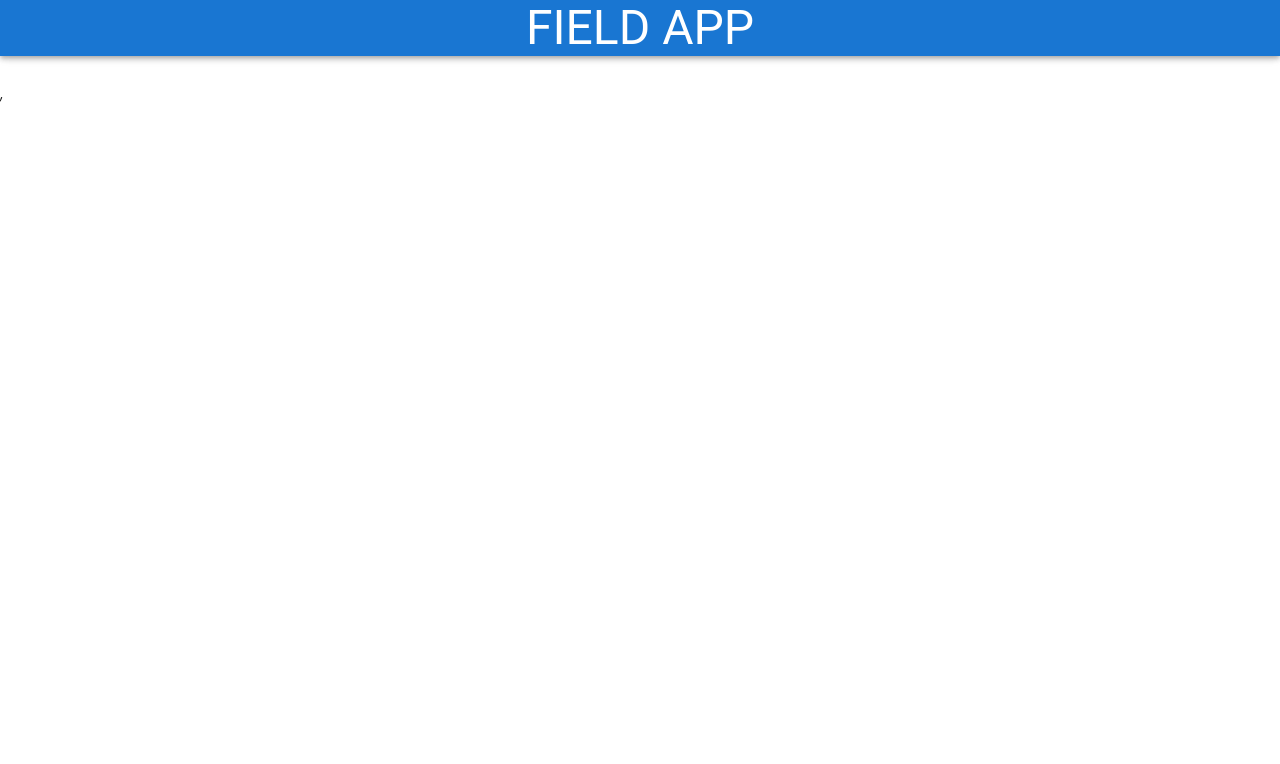
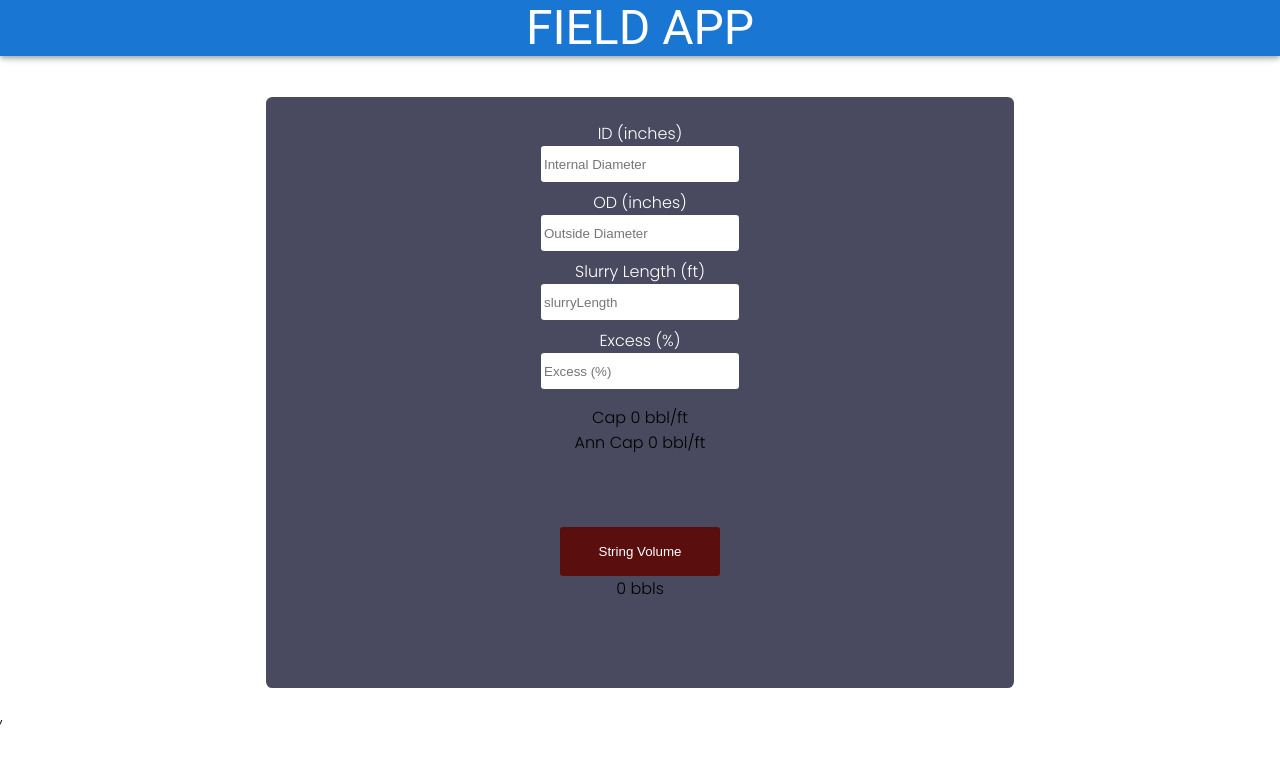
Before and after one commit to Alexcoder/riglex, a React (Create React App) app: page /select/volume-capacity in a window 1280 px wide. Shown: the top 764 px of the page. Built offline with nearby package versions, Linux system fonts and the light colour scheme.

Commit message:
volume and capacity

```diff
--- a/src/App.js
+++ b/src/App.js
@@ -1,7 +1,7 @@
 import React from 'react';
 import {Switch, Route} from 'react-router-dom';
 import {Home, Navigation, ConversionPage, FieldCementing, ResultPrimary, ResultPlug ,Additive, Header,
-        BumpPressure} from './components';
+        BumpPressure, Volume_Capacity} from './components';
 
 
 function App() {
@@ -18,6 +18,7 @@ function App() {
        <Route path="/select/result-plug" exact component={ResultPlug}/>
        <Route path="/select/additive" exact component={Additive}/>
        <Route path="/select/bump-pressure" exact component={BumpPressure}/>
+       <Route path="/select/volume-capacity" exact component={Volume_Capacity}/>
       </Switch>
     </div>
   );
--- a/src/components/Navigation/Navigation.js
+++ b/src/components/Navigation/Navigation.js
@@ -18,6 +18,7 @@ const handleContinue = () =>{
    else if(navMode==="7INCH" ) {setMode("7INCH"); history.push("/select/primary")}
    else if(navMode==="PLUG") {setMode("PLUG"); history.push("/select/primary")}
    else if(navMode==="liner") {setMode("liner"); history.push("/select/primary")}
+   else if(navMode==="vol_cap") {setMode("liner"); history.push("/select/volume-capacity")}
    else if(navMode==="liner") history.push("/select/primary")
 
    else history.push('/select')
@@ -44,6 +45,15 @@ useEffect(() => {
            onClick={()=> setNavMode("unit_conversion")}></button>
          <button className="second_grid_button" onClick={()=> {setNavMode("unit_conversion")}} >
            Unit Conversion
+         </button>
+      </Grid>
+
+      <Grid item xs={12} sm={12} md={8} sx={{display: "flex", gap:"1rem", textAlign:"center",marginTop: "1rem", marginBottom: "-2rem"}}>
+         <button className={navMode==="vol_cap"? "green": ""} style={{color: "black", height: "0rem", borderRadius:"50%",
+           border: "2px solid gray", padding:"1rem", marginTop: "1.3rem", marginLeft: "1rem" ,}}
+           onClick={()=> setNavMode("vol_cap")}></button>
+         <button className="second_grid_button" onClick={()=> {setNavMode("vol_cap")}} >
+           Volume and Capacity
          </button>
       </Grid>
 
@@ -118,14 +128,11 @@ useEffect(() => {
            Additive Check
          </button>
       </Grid>
+      <Grid item xs={12} sm={10} md={3} mt={4} mb={2} sx={{marginLeft:{xs:"1rem", sm:"3rem", md:"10rem"}}} >
+        <button className={!navMode? "nav_button" : "nav_button green"} onClick={handleContinue}>CONTINUE</button>
+      </Grid>
     </Paper>
 
-      <Grid item xs={12} sm={10} md={3} mt={4} >
-        <button className={!navMode? "nav_button" : "nav_button green"} onClick={handleContinue}>CONTINUE</button>
-      </Grid>
-      {/* <Grid item xs={12} sm={10} md={3} mt={4} >
-       <button onClick={()=> history.push('/')} className="nav_button link">BACK</button>
-      </Grid> */}
 
    </Grid >
 
--- /dev/null
+++ b/src/components/Volume_capacity/Volume_capacity.css
@@ -0,0 +1,66 @@
+.vol_cap_main{
+    margin: 1.5rem 0rem 0rem 0rem;
+    padding: 1rem;
+    text-align: center;
+    justify-content: center;
+}
+.vol_cap_section1{
+    margin: 0% 40%;
+    padding: 1rem;
+    background: rgb(73, 73, 95);
+    border-radius: 0.4rem;
+}
+.vol_cap_button{
+    border: 1px solid transparent;
+    background: rgb(90, 14, 14);
+    width: 7rem;
+    padding: 0.4rem;
+    border-radius: 0.2rem;
+    color: white;
+}
+.vol_cap_input_div{
+    display: block;
+    margin-top: 0.5rem;
+}
+input{
+    border-radius: 0.2rem;
+    width: 8rem;
+    height: 2rem;
+    border: 1px solid transparent;
+}
+.vol_cap_text{
+    color: white;
+    font-weight: 500;
+}
+.vol_cap_vol_result{
+     margin: 10% 5%;
+}
+
+
+
+::-webkit-scrollbar{display: none}
+/* ---------MEDIA QUERY 1280PX--------- */
+@media screen and (max-width: 1280px){
+    .vol_cap_section1{
+        margin: 0% 20%;
+    }
+    .vol_cap_button{
+        width: 10rem;
+        padding: 1rem;
+    }
+    input{
+        width: 12rem;
+    }
+}
+
+@media screen and (max-width: 420px){
+    .vol_cap_section1{
+        margin: 0% 10%;
+    }
+}
+@media screen and (max-width: 290px){
+    .vol_cap_section1{
+        margin: 0% 5%;
+    }
+
+}
--- /dev/null
+++ b/src/components/Volume_capacity/Volume_capacity.js
@@ -0,0 +1,96 @@
+import React, {useState} from 'react';
+import './Volume_capacity.css';
+
+
+const Volume_Capacity = () => {
+  const InitialState = {
+    casingOD: "",
+    casingID: "",
+    slurryLength: "",
+    excess: "",
+  }
+  const [inputData, setInputData] = useState(InitialState);
+  const [stringVolume, setStringVolume] = useState(true);
+
+  const handleChange = (e) => {
+    const {name, value} = e.target;
+    setInputData((prev)=> ({...prev, [name] : value }))
+  }
+
+  const handleClick = () => {
+    setStringVolume((prev)=> !prev)
+  }
+
+  const {casingOD, casingID, slurryLength, excess } = inputData;
+  const myExcess= (Number(excess)+100)/100;
+  const capacity = casingID ? ((casingID**2)/1029.4).toFixed(4) : 0;
+  const Anncapacity = casingOD && casingID ?
+        ( (casingID**2- casingOD**2)/1029.4 ).toFixed(4) : 0;
+  const volume =
+           stringVolume && slurryLength && casingID?
+           (capacity * slurryLength * myExcess).toFixed(2) :
+           !stringVolume && casingOD ?
+           (Anncapacity * slurryLength * myExcess).toFixed(2) : 0;
+
+
+  const result = {capacity, Anncapacity, volume}
+
+console.log(Anncapacity)
+  return (
+  <main className= "vol_cap_main">
+    <section className= "vol_cap_section1">
+      <div className= "vol_cap_input_div">
+      <div className="vol_cap_text"> ID (inches)</div>
+        <input
+        placeholder = "Internal Diameter"
+        name = "casingID"
+        type="number"
+        value={casingID}
+        onChange= {handleChange}
+        />
+      </div>
+      <div className= "vol_cap_input_div">
+       <div className="vol_cap_text"> OD (inches) </div>
+        <input
+        placeholder = "Outside Diameter"
+        name = "casingOD"
+        type="number"
+        value={casingOD}
+        onChange= {handleChange}
+        />
+      </div>
+      <div className= "vol_cap_input_div">
+      <div className="vol_cap_text"> Slurry Length (ft) </div>
+        <input
+        placeholder = "slurryLength"
+        name = "slurryLength"
+        type="number"
+        value={slurryLength}
+        onChange= {handleChange}
+        />
+      </div>
+      <div className= "vol_cap_input_div">
+      <div className="vol_cap_text"> Excess (%) </div>
+        <input
+        placeholder = "Excess (%)"
+        name = "excess"
+        type="number"
+        value={excess}
+        onChange= {handleChange}
+        />
+      </div>
+      <div style={{marginTop:"1rem"}}>
+        <div> Cap {result.capacity} bbl/ft</div>
+        <div>Ann Cap {result.Anncapacity} bbl/ft</div>
+        <div className="vol_cap_vol_result" >
+        <button onClick={handleClick} className="vol_cap_button">{stringVolume ?"String Volume" : "Annular Volume"}</button>
+        <div>{result.volume} bbls</div>
+       </div>
+
+      </div>
+    </section>
+  </main>
+  )
+}
+
+export default Volume_Capacity;
--- a/src/components/index.jsx
+++ b/src/components/index.jsx
@@ -1,6 +1,7 @@
 import Home from './Home/Home';
 import Navigation from './Navigation/Navigation';
 import ConversionPage from './Conversion/Conversion';
+import Volume_Capacity from './Volume_capacity/Volume_capacity';
 import FieldCementing from './calcPage/Main/FieldCementing';
 import InputPrimary from './calcPage/Primary/InputPrimary';
 import ResultPrimary from './calcPage/Primary/ResultPrimary';
@@ -15,5 +16,7 @@ import {SingleInputPlug} from './Structure/Single';
 
 
 
-export{Home, Navigation, ConversionPage, FieldCementing, InputPrimary, ResultPrimary, InputPlug, ResultPlug,
-       Additive, SinglePrimary, SingleInputPlug, Header, HeaderNav, BumpPressure}
+export{Home, Navigation, ConversionPage, FieldCementing,
+       InputPrimary, ResultPrimary, InputPlug, ResultPlug,
+       Additive, SinglePrimary, SingleInputPlug, Header, HeaderNav,
+       BumpPressure, Volume_Capacity}
```
